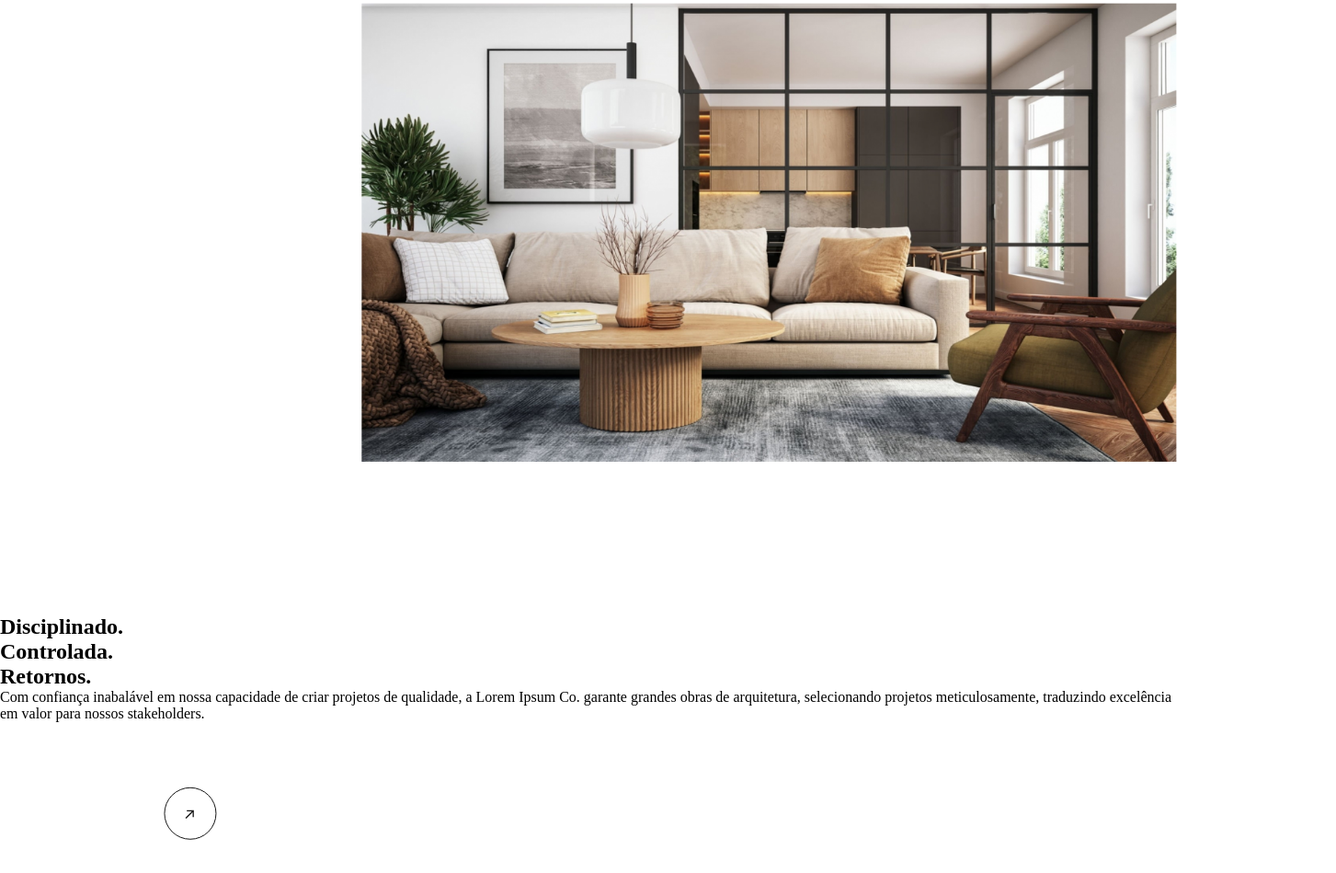
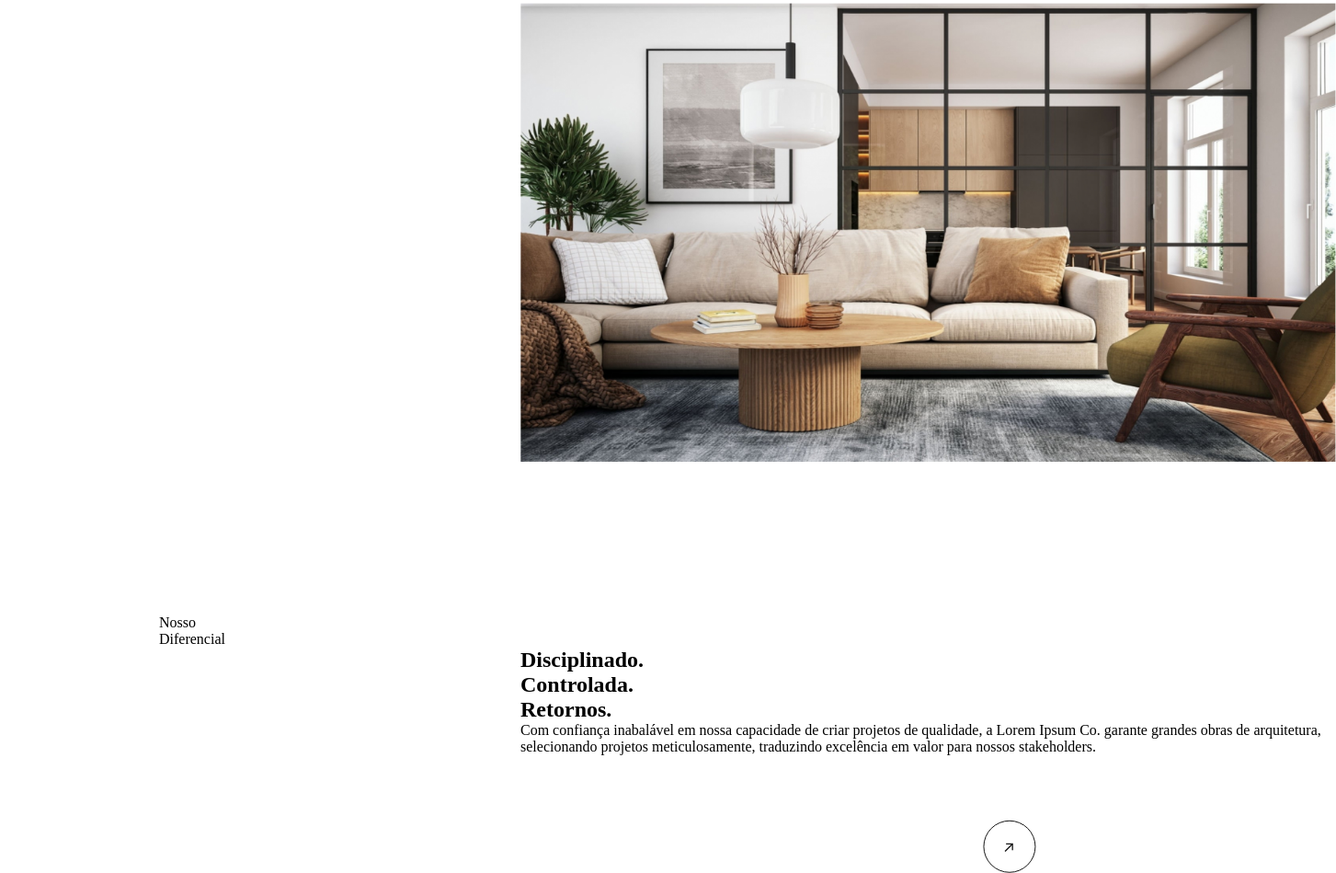
Before and after one commit to gschneider04/Mentoria, a plain HTML site: page index.html in a window 1280 px wide. Shown: the part 2678-3627 px from the top of the page at 92% size, 1453 px wide, since content can reach past the window. Before the commit the page ends 3591 px from the top, so only its background shows below. Drawn offline with Linux system fonts and the light colour scheme.

Commit message:
alterações nas margins

```diff
--- a/index.html
+++ b/index.html
@@ -58,6 +58,8 @@
 
     <section>
         <div class="container">
+            <p>Nosso <br> Diferencial</p>
+                <div class="section-right">
                     <h1>Disciplinado. <br> Controlada. <br> Retornos.</h1>
                     <p>Com confiança inabalável em nossa capacidade de criar projetos de qualidade, a Lorem Ipsum Co. garante grandes obras de arquitetura, selecionando projetos meticulosamente, traduzindo excelência em valor para nossos stakeholders.</p>
                     <a class="a-section2" href="#">
@@ -65,6 +67,7 @@
                     <img src="/images/link-black.svg" alt="">
                     </a>
                 </div>
+        </div>
     </section>
 </body>
 </html>
--- a/style.css
+++ b/style.css
@@ -160,6 +160,7 @@ section .container {
     margin: 0;
     width: 100%;
     max-width: 1574px;
+    margin: 0 173px;
 }
 
 .section-right {
@@ -196,7 +197,6 @@ section .container {
     font-style: normal;
     font-weight: 500;
     line-height: 28.5px;
-
 
 }
 
```
Lines whose indentation alone changed are shown as unchanged.
